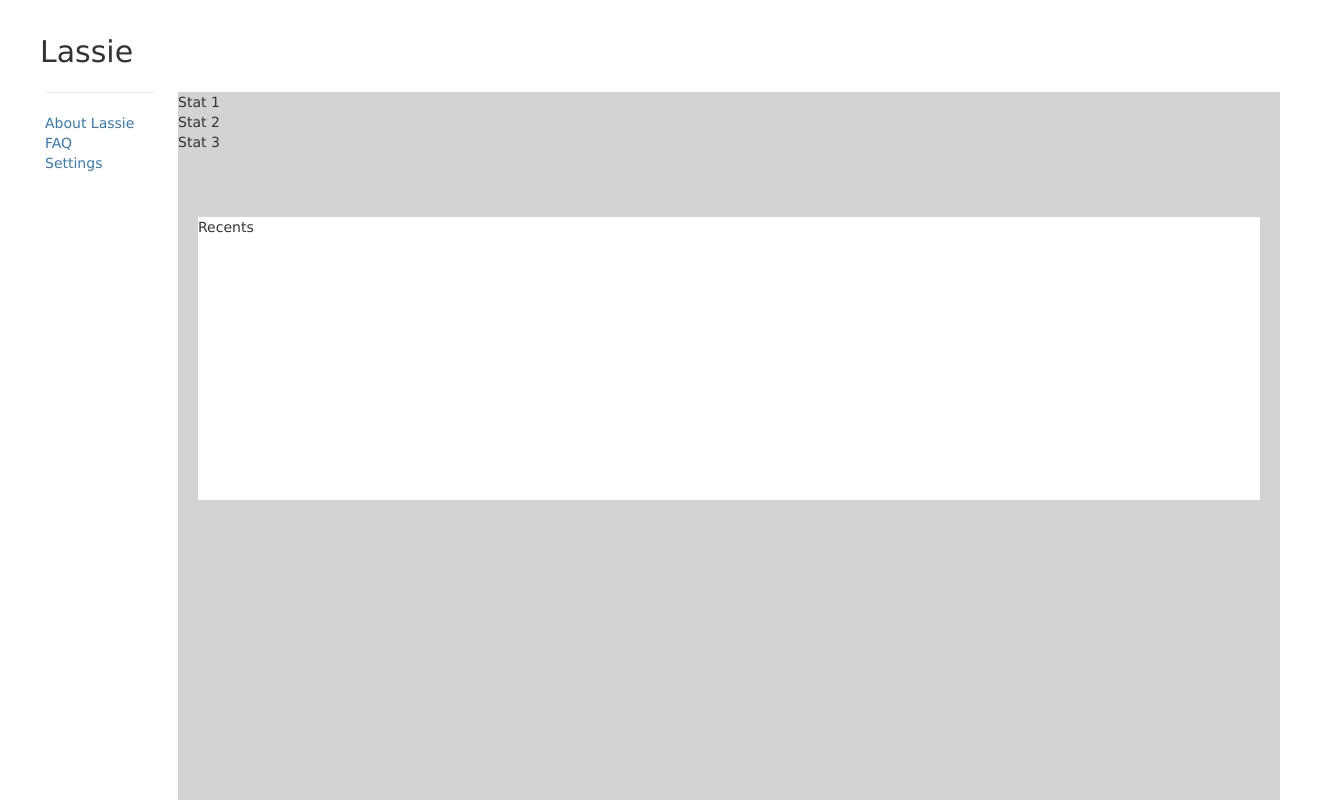
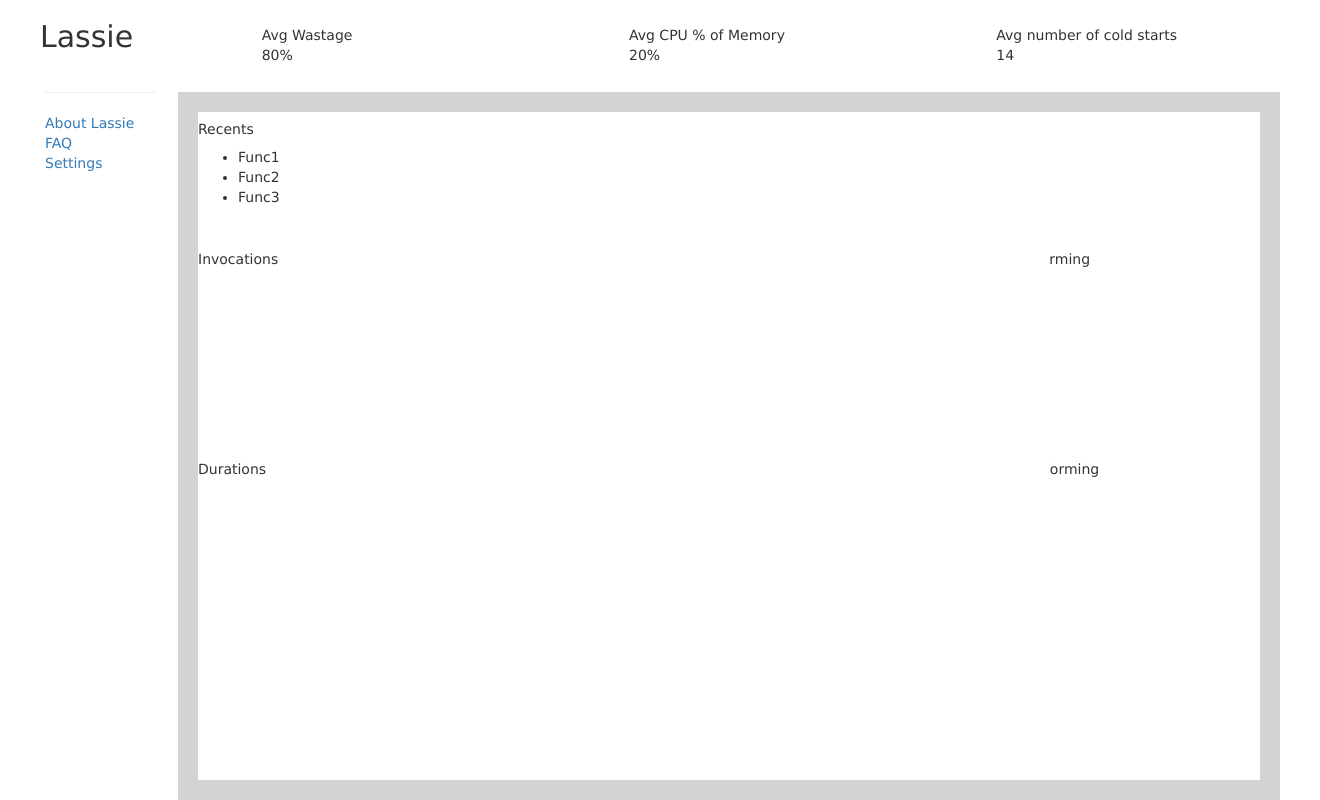
Before and after one commit to aws-lassie/Lassie, a React app: page / in a window 1280 px wide. Shown: the whole page, 1320 px wide, since content can reach past the window. Built offline with nearby package versions, Linux system fonts and the light colour scheme.

Commit message:
Dashboard basics complete

```diff
--- /dev/null
+++ b/src/best-worst-funcs.js
@@ -0,0 +1,19 @@
+import React, { Component } from 'react';
+import styles from './styles.css';
+
+class BestWorstFuncs extends React.Component {
+  render() {
+    return (
+      <div class="bestWorst">
+        <div class="best">
+          <h5>Best Performing</h5>
+        </div>
+        <div class="worst">
+          <h5>Worst Performing</h5>
+        </div>
+      </div>
+    )
+  }
+}
+
+export default BestWorstFuncs;
--- /dev/null
+++ b/src/durations.js
@@ -0,0 +1,14 @@
+import React, { Component } from 'react';
+import styles from './styles.css';
+
+class Durations extends React.Component {
+  render () {
+    return (
+      <div class="durations">
+        <h5>Durations</h5>
+      </div>
+    )
+  }
+}
+
+export default Durations;
--- a/src/index.js
+++ b/src/index.js
@@ -3,7 +3,10 @@ import ReactDOM from "react-dom";
 import NavBar from "./nav-bar.js";
 import Recents from "./recents.js";
 import Stats from "./stats.js";
+import BestWorstFuncs from "./best-worst-funcs.js";
 import styles from "./styles.css";
+import Invocations from "./invocations.js";
+import Durations from "./durations.js";
 
 export class App extends React.Component {
   constructor(props) {
@@ -13,14 +16,19 @@ export class App extends React.Component {
     return (
       <div>
         <div class="top" >
-            <h2 class="title" >Lassie</h2>
+            <div class="titleDiv">
+              <h2 class="title">Lassie</h2>
+            </div>
+              < Stats />
         </div>
         <div class="left">
           < NavBar />
         </div>
         <div class="main">
-          < Stats />
           < Recents />
+          < BestWorstFuncs />
+          < Invocations />
+          < Durations />
         </div>
       </div>
     )
--- /dev/null
+++ b/src/invocations.js
@@ -0,0 +1,14 @@
+import React, { Component } from 'react';
+import styles from './styles.css';
+
+class Invocations extends React.Component {
+  render() {
+    return (
+      <div class="invocations">
+        <h5>Invocations</h5>
+        </div>
+    )
+  }
+}
+
+export default Invocations;
--- a/src/recents.js
+++ b/src/recents.js
@@ -5,7 +5,12 @@ class Recents extends React.Component {
   render() {
     return (
       <div class="recents">
-        Recents
+        <h5>Recents</h5>
+        <ul>
+          <li> Func1 </li>
+          <li> Func2 </li>
+          <li> Func3 </li>
+        </ul>
       </div>
     );
   }
--- a/src/stats.js
+++ b/src/stats.js
@@ -4,15 +4,18 @@ import styles from './styles.css';
 class Stats extends React.Component {
   render() {
     return (
-      <div >
-        <div class="statBoxes">
-          Stat 1
+      <div class="remainingTop">
+        <div class="stats">
+          Avg Wastage
+          <div class="wastage"> 80% </div>
         </div>
-        <div class="statBoxes">
-          Stat 2
+        <div class="stats">
+          Avg CPU % of Memory
+          <div class="memory"> 20% </div>
         </div>
-        <div class="statBoxes">
-          Stat 3
+        <div class="stats">
+          Avg number of cold starts
+          <div class="cold"> 14 </div>
         </div>
       </div>
     )
--- a/src/styles.css
+++ b/src/styles.css
@@ -2,25 +2,47 @@
   position:absolute;
   left:0;
   right:0;
-  height: 92px;
+  height: 67px;
+}
+
+.titleDiv {
+  position:absolute;
+  left:0;
+  width: 178px;
+  height: 67px;
 }
 
 .title {
  margin: inline-block;
  position: relative;
- top: 15px;
  left: 40px;
 }
 
+.remainingTop {
+  position: absolute;
+  height: 67px;
+  left: 178px;
+  right: 0px;
+  display: flex;
+  flex-direction: row;
+  justify-content: space-around;
+
+}
+
+.stats {
+  width: 200px;
+  height: 50px;
+  margin-top: 25px;
+}
+
 .left {
-  position:absolute;
+  position: absolute;
   left:0;
   top: 72px;
   bottom: 0;
   width: 178px;
 }
 
-@media (min-width: 768px) {
 #menu {
   position: absolute;
   left: 45px;
@@ -30,12 +52,10 @@
   opacity: 1;
   color: '#FFFFFF';
 }
-}
 
-@media (min-width: 768px) {
+
 .cd-main-content .content-wrapper {
 margin-left: 110px;
- }
 }
 
 
@@ -48,19 +68,53 @@
   background-color: lightgray;
 }
 
-.statBoxes {
-  top: 75px;
-  flex: inline-block;
+.recents {
+  position: absolute;
+  top: 20px;
+  left: 20px;
+  right: 20px;
+  bottom: 475px;
+  background-color: white;
 }
 
+.invocations {
+  position: absolute;
+  top: 150px;
+  left: 20px;
+  right: 230px;
+  bottom: 270px;
+  background-color: white;
+}
 
-.recents {
+.durations {
   position: absolute;
-  top: 125px;
+  top: 360px;
   left: 20px;
+  right: 230px;
+  bottom: 20px;
+  background-color: white;
+}
+
+.bestWorst {
+
+}
+
+.best {
+  background-color: white;
+  position: absolute;
+  top: 150px;
+  left: 800px;
   right: 20px;
-  bottom: 300px;
+  bottom: 270px;
+}
+
+.worst {
   background-color: white;
+  position: absolute;
+  top: 360px;
+  left: 800px;
+  right: 20px;
+  bottom: 20px;
 }
 
 #index {
```
Also changed, not shown: dist/main.js. Lines whose indentation alone changed are shown as unchanged.
